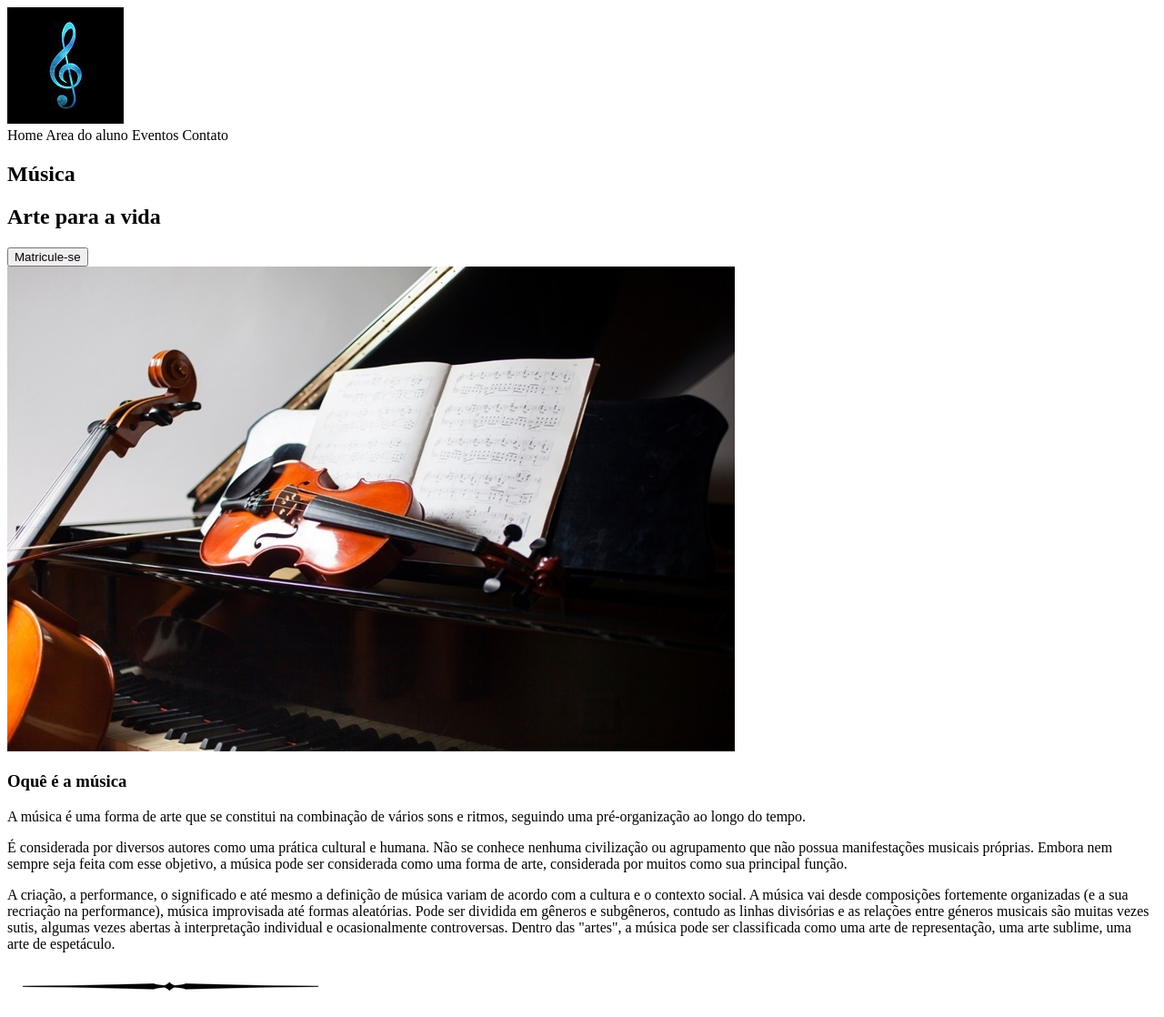
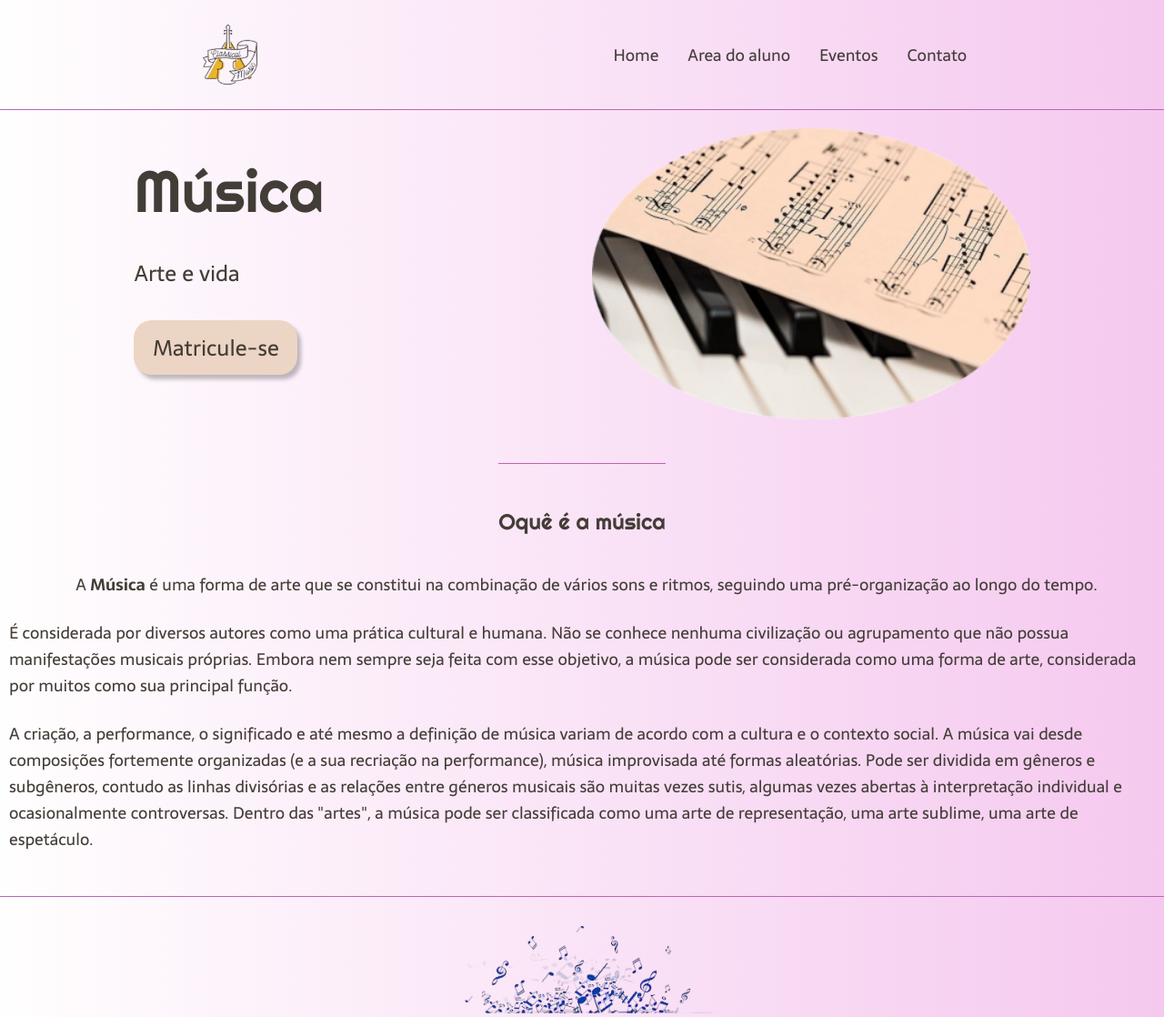
Before and after one commit to Marxsoel/PrimeiraLandingPage, a plain HTML site: page index.html in a window 1280 px wide. Shown: the whole page at 91% size. Drawn offline with Linux system fonts and the light colour scheme.

Commit message:
Alterações nas imagens e organização em pastas, e criação de toda estilização.

```diff
--- a/index.html
+++ b/index.html
@@ -6,40 +6,41 @@
     <meta name="viewport" content="width=divice-width, initial-scale=1.0">
     <meta name="description" content=" XXX Sua escola de música.">
     <title>Escola de música.</title>
+    <link rel="stylesheet" type="text/css" href="style.css"
 </head>
 <body>
-    <header>
-        <img src="logo.jpg" alt="logo clave de sol">
-        <nav>
-            <a>Home</a>
-            <a>Area do aluno</a>
-            <a>Eventos</a>
-            <a>Contato</a>
+    <header class="cabecalho" >
+        <img class="cabecalho-imagem" src="imagens/LogoN2.png" alt="logo clave de sol">
+        <nav class="cabecalho-menu" >
+            <a class="cabecalho-menu-item" >Home</a>
+            <a class="cabecalho-menu-item">Area do aluno</a>
+            <a class="cabecalho-menu-item">Eventos</a>
+            <a class="cabecalho-menu-item">Contato</a>
         </nav>
 
     </header>
 
-    <main>
-        <section>
-            <div>
-                <h1>Música</h1>
-                <h2>Arte para a vida</h2>
-                <button>Matricule-se</button>
+    <main class="conteudo">
+        <section class="conteudo-principal">
+            <div class="conteudo-principal-escrito">
+                <h1 class="conteudo-principal-escrito-titulo">Música</h1>
+                <h2 class="conteudo-principal-escrito-subtitulo">Arte e vida</h2>
+                <button class="conteudo-principal-escrito-botao">Matricule-se</button>
             </div>
-            <img src="Instumentos.jpg" alt="Instumentos">
+            <img class="conteudo-principal-imagem" src="imagens/musica.png" alt="Instumentos">
         </section>
-            <h3>Oquê é a música</h3>
-            <p>A música é uma forma de arte que se constitui na combinação de vários sons e ritmos, seguindo uma pré-organização ao longo do tempo.</p>
-            <p>É considerada por diversos autores como uma prática cultural e humana. Não se conhece nenhuma civilização ou agrupamento que não possua manifestações musicais próprias. Embora nem sempre seja feita com esse objetivo, a música pode ser considerada como uma forma de arte, considerada por muitos como sua principal função.</p>
-            <p>A criação, a performance, o significado e até mesmo a definição de música variam de acordo com a cultura e o contexto social. A música vai desde composições fortemente organizadas (e a sua recriação na performance), música improvisada até formas aleatórias. Pode ser dividida em gêneros e subgêneros, contudo as linhas divisórias e as relações entre géneros musicais são muitas vezes sutis, algumas vezes abertas à interpretação individual e ocasionalmente controversas. Dentro das "artes", a música pode ser classificada como uma arte de representação, uma arte sublime, uma arte de espetáculo.</p>
 
-        <section>
+        <section class="conteudo-secundario">
+            <h3 class="conteudo-secundario-titulo">Oquê é a música</h3>
+            <p class="conteudo-secundario-paragrafo">A <strong>Música</strong> é uma forma de arte que se constitui na combinação de vários sons e ritmos, seguindo uma pré-organização ao longo do tempo.</p>
+            <p class="conteudo-secundario-paragrafo">É considerada por diversos autores como uma prática cultural e humana. Não se conhece nenhuma civilização ou agrupamento que não possua manifestações musicais próprias. Embora nem sempre seja feita com esse objetivo, a música pode ser considerada como uma forma de arte, considerada por muitos como sua principal função.</p>
+            <p class="conteudo-secundario-paragrafo">A criação, a performance, o significado e até mesmo a definição de música variam de acordo com a cultura e o contexto social. A música vai desde composições fortemente organizadas (e a sua recriação na performance), música improvisada até formas aleatórias. Pode ser dividida em gêneros e subgêneros, contudo as linhas divisórias e as relações entre géneros musicais são muitas vezes sutis, algumas vezes abertas à interpretação individual e ocasionalmente controversas. Dentro das "artes", a música pode ser classificada como uma arte de representação, uma arte sublime, uma arte de espetáculo.</p>
 
         </section>
     </main>
 
-    <footer>
-        <img src="moldura 1.png">
+    <footer class="rodape">
+        <img class="rodape-imagem" src="imagens/footer.png">
     </footer>
 </body>
 </html>
--- /dev/null
+++ b/style.css
@@ -0,0 +1,140 @@
+@import url('https://fonts.googleapis.com/css2?family=Righteous&family=Sarala:wght@400;700&display=swap');
+
+*{
+    margin: 0;
+    padding: 0;
+    box-sizing: border-box;
+    text-decoration: none;
+}
+
+body {
+    font-size: 100%;
+    background: linear-gradient(to right, #fffefe, #f5c9ef);
+}
+
+.cabecalho {
+
+    display: flex;
+    flex-direction: row;
+    align-items: center;
+    justify-content: space-around;
+    padding: 24px;
+}
+
+.cabecalho-imagem {
+    height: 72px;
+}
+
+.cabecalho-menu {
+
+    display: flex;
+    gap: 32px;
+
+}
+
+.cabecalho-menu-item {
+
+    font-family: 'Sarala', sans-serif;
+    color: #433d37;
+    font-weight: 400;
+    font-size: 18px;
+}
+
+.conteudo {
+    margin-bottom: 48px;
+    border-top: 0.4px solid #b967b3;
+}
+
+.conteudo-principal {
+
+    display: flex;
+    flex-direction: row;
+    align-items: center;
+    justify-content: space-around;
+}
+
+.conteudo-principal-escrito {
+
+    display: flex;
+    flex-direction: column;
+    gap: 32px;
+
+}
+
+.conteudo-principal-escrito-titulo {
+    font-family: 'Righteous', cursive;
+    font-weight: 400;
+    font-size: 64px;
+    color:#433d37;
+}
+
+.conteudo-principal-escrito-subtitulo {
+    font-family: 'Sarala', sans-serif;
+    color: #433d37;
+    font-weight: 400;
+    font-size: 24px;
+}
+
+.conteudo-principal-escrito-botao {
+    background-color: #ECD5C4;
+    width: 180px;
+    height: 60px;
+    border: none;
+    box-shadow: 4px 5px 4px rgba(0,0,0,0.25);
+    border-radius: 20px;
+    font-family: 'Sarala', sans-serif;
+    color: #433d37;
+    font-weight: 400;
+    font-size: 24px;
+    color:#433d37
+
+}
+.conteudo-principal-escrito-botao:hover {
+    background-color: #b967b3;
+}
+
+.conteudo-principal-imagem {
+    height: 320px;
+    margin-top: 20px;
+
+}
+
+.conteudo-secundario {
+    display: flex;
+    flex-direction: column;
+    align-items: center;
+    gap: 24px;
+    margin-top: 48px;
+
+}
+
+.conteudo-secundario-titulo {
+    border-top: 0.4px solid #b967b3;
+    padding-top: 48px;
+    font-family: 'Righteous', cursive;
+    font-weight: 400;
+    font-size: 24px;
+    color:#433d37;
+    margin-bottom: 16px;
+
+}
+
+.conteudo-secundario-paragrafo {
+    font-family: 'Sarala', sans-serif;
+    color: #433d37;
+    font-weight: 300;
+    font-size: 18px;
+    padding-left: 10px;
+}
+
+.rodape {
+    padding-top: 32px;
+    border-top: 0.4px solid #b967b3;
+}
+
+.rodape-imagem {
+    height: 100px;
+    display: block;
+    margin: 0 auto;
+
+}
```
Also changed, not shown: Instumentos.jpg (deleted), imagens/Instumentosred.jpg (added), imagens/LogoN2.png (added), imagens/footer.png (added), imagens/musica.png (added), logo.jpg (deleted), moldura 1.png (deleted).
